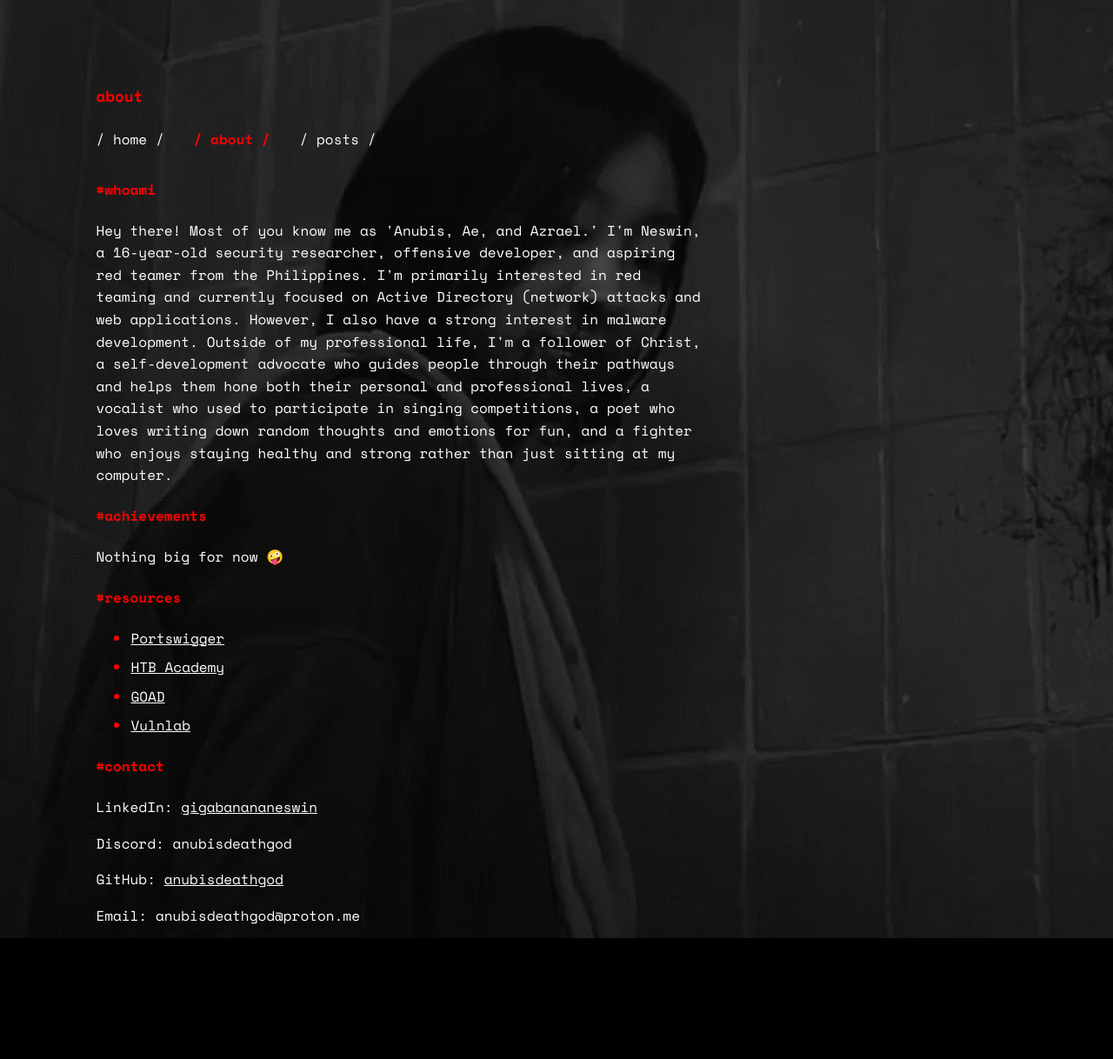
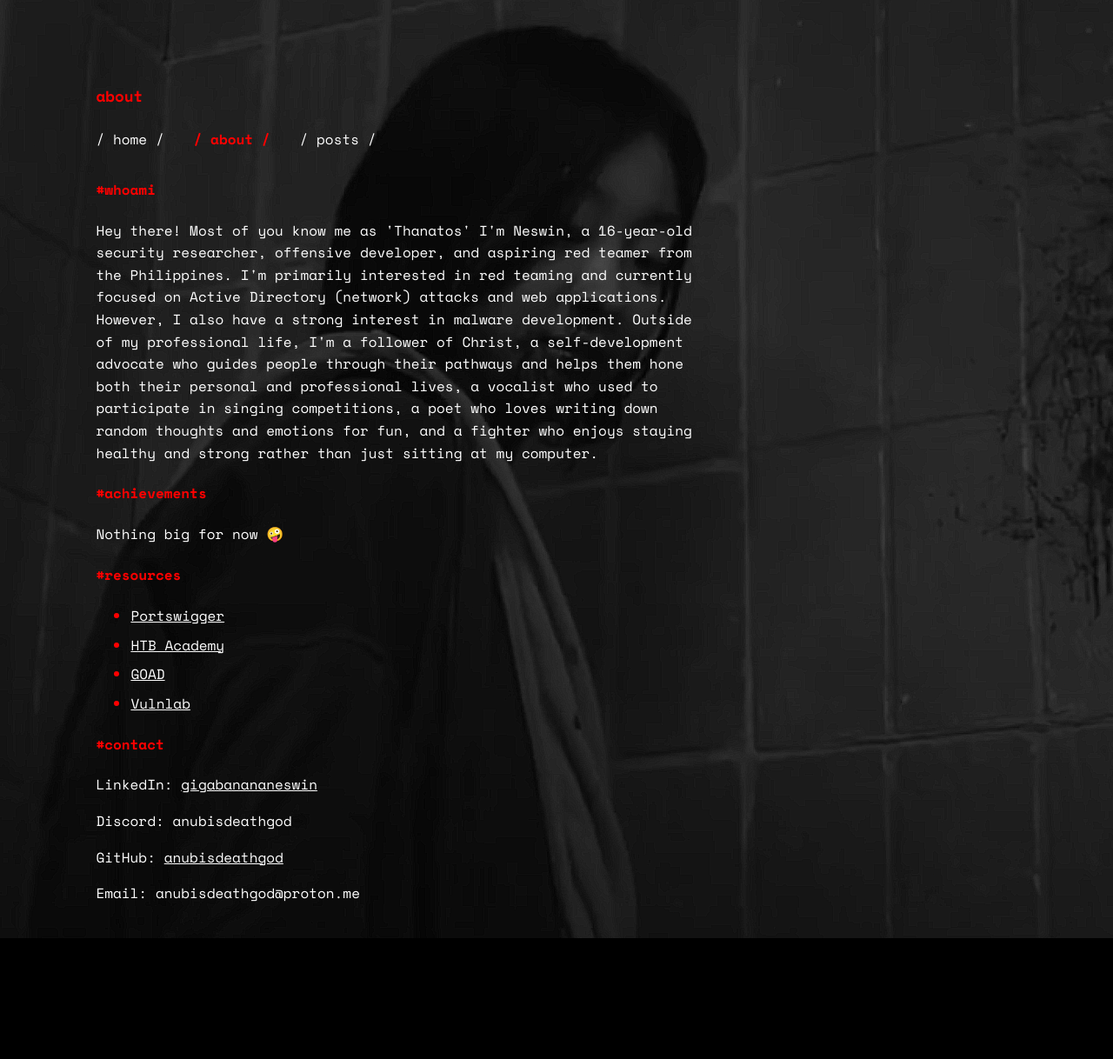
Before and after one commit to azraeldeathangel/azraeldeathangel.github.io, a Jekyll site: the page about.html, which Jekyll copies as it is, in a window 1280 px wide. Shown: the whole page at 87% size. Built offline with Jekyll 4.4.1, drawn with Linux system fonts in a browser that asks for light colours; after the commit the page ends 1193 px from its top, so only the background shows below that.

Commit message:
Update about.html

```diff
--- a/about.html
+++ b/about.html
@@ -24,7 +24,7 @@
     </header>
     <main>
         <h4>#whoami</h4>
-        <p>Hey there! Most of you know me as 'Anubis, Ae, and Azrael.' I'm Neswin, a 16-year-old security researcher, offensive developer, and aspiring red teamer from the Philippines. I'm primarily interested in red teaming and currently focused on Active Directory (network) attacks and web applications. However, I also have a strong interest in malware development. Outside of my professional life, I'm a follower of Christ, a self-development advocate who guides people through their pathways and helps them hone both their personal and professional lives, a vocalist who used to participate in singing competitions, a poet who loves writing down random thoughts and emotions for fun, and a fighter who enjoys staying healthy and strong rather than just sitting at my computer.</p>
+        <p>Hey there! Most of you know me as 'Thanatos' I'm Neswin, a 16-year-old security researcher, offensive developer, and aspiring red teamer from the Philippines. I'm primarily interested in red teaming and currently focused on Active Directory (network) attacks and web applications. However, I also have a strong interest in malware development. Outside of my professional life, I'm a follower of Christ, a self-development advocate who guides people through their pathways and helps them hone both their personal and professional lives, a vocalist who used to participate in singing competitions, a poet who loves writing down random thoughts and emotions for fun, and a fighter who enjoys staying healthy and strong rather than just sitting at my computer.</p>
         <h4>#achievements</h4>
         <p>Nothing big for now 🤪</p>
         <h4>#resources</h4>
```
